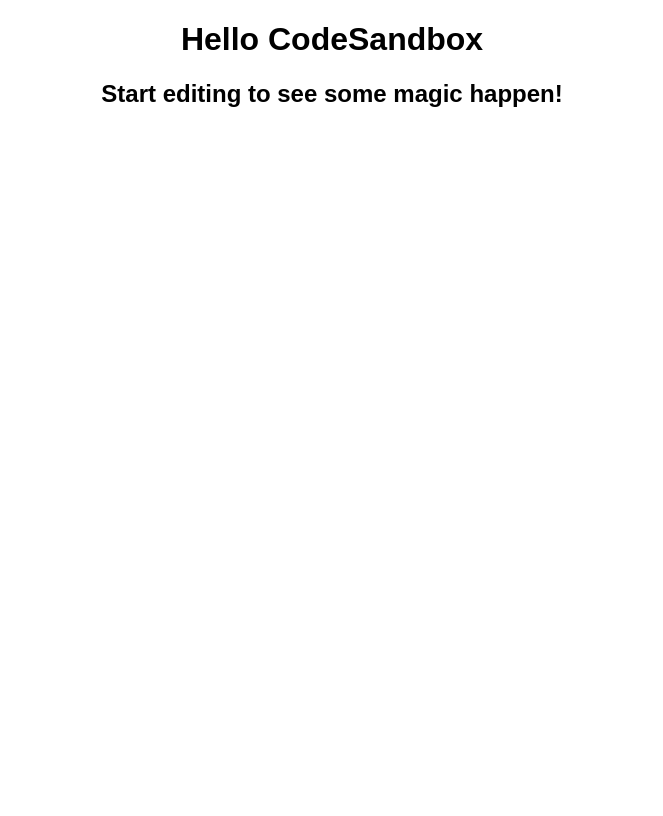
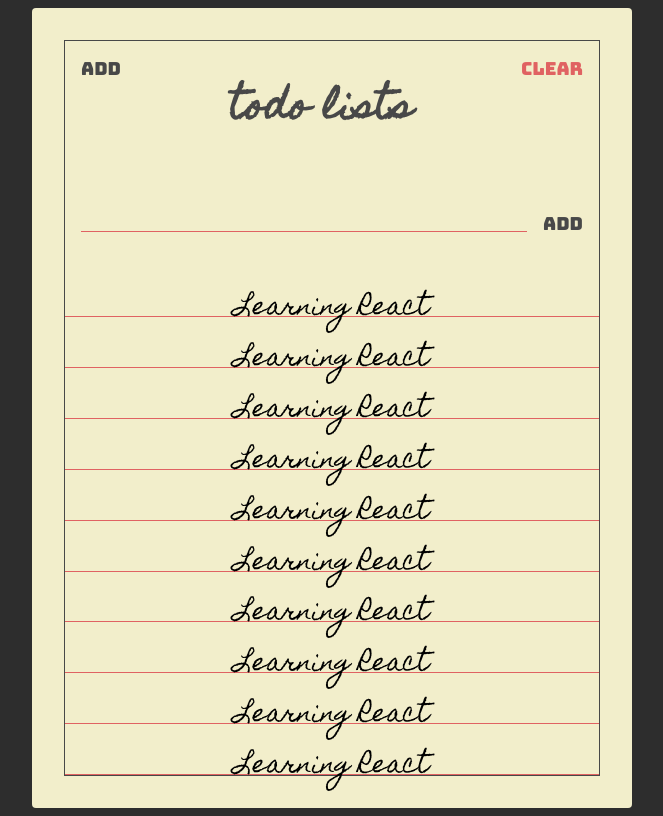
Before and after one commit to sabilimaulana/react-todolist, a React (Create React App) app: page / in a window 1280 px wide. Shown: the whole page, without its empty margins (308-971 px from the left). Built offline with nearby package versions, Linux system fonts and the light colour scheme.

Commit message:
migrasi html css ke react

```diff
--- a/public/index.html
+++ b/public/index.html
@@ -1,16 +1,24 @@
 <!DOCTYPE html>
 <html lang="en">
-
   <head>
-	<meta charset="utf-8">
-	<meta name="viewport" content="width=device-width, initial-scale=1, shrink-to-fit=no">
-	<meta name="theme-color" content="#000000">
+    <meta charset="utf-8" />
+    <meta
+      name="viewport"
+      content="width=device-width, initial-scale=1, shrink-to-fit=no"
+    />
+    <meta name="theme-color" content="#000000" />
     <!--
       manifest.json provides metadata used when your web app is added to the
       homescreen on Android. See https://developers.google.com/web/fundamentals/engage-and-retain/web-app-manifest/
     -->
-	<link rel="manifest" href="%PUBLIC_URL%/manifest.json">
-	<link rel="shortcut icon" href="%PUBLIC_URL%/favicon.ico">
+    <link rel="manifest" href="%PUBLIC_URL%/manifest.json" />
+    <link rel="shortcut icon" href="%PUBLIC_URL%/favicon.ico" />
+
+    <!-- font -->
+    <link
+      href="https://fonts.googleapis.com/css2?family=Bungee&family=Homemade+Apple&display=swap"
+      rel="stylesheet"
+    />
     <!--
       Notice the use of %PUBLIC_URL% in the tags above.
       It will be replaced with the URL of the `public` folder during the build.
@@ -39,5 +47,4 @@
       To create a production bundle, use `npm run build` or `yarn build`.
     -->
   </body>
-
 </html>
--- a/src/App.js
+++ b/src/App.js
@@ -3,9 +3,77 @@ import "./styles.css";
 
 export default function App() {
   return (
-    <div className="App">
-      <h1>Hello CodeSandbox</h1>
-      <h2>Start editing to see some magic happen!</h2>
+    <div class="container">
+      <div class="frame">
+        <section class="header">
+          <button class="header-btn main-black-color">Add</button>
+          <h1 class="header-title">Todo lists</h1>
+          <button class="header-btn main-red-color">Clear</button>
+        </section>
+
+        <section class="add">
+          <form class="add-form">
+            <input type="text" class="add-input" />
+            <button class="add-btn main-black-color">Add</button>
+          </form>
+        </section>
+
+        <section class="todos">
+          <div class="todo">
+            <span class="todo-text">Learning React</span>
+          </div>
+        </section>
+        <section class="todos">
+          <div class="todo">
+            <span class="todo-text">Learning React</span>
+          </div>
+        </section>
+        <section class="todos">
+          <div class="todo">
+            <span class="todo-text">Learning React</span>
+          </div>
+        </section>
+        <section class="todos">
+          <div class="todo">
+            <span class="todo-text">Learning React</span>
+          </div>
+        </section>
+        <section class="todos">
+          <div class="todo">
+            <span class="todo-text">Learning React</span>
+          </div>
+        </section>
+        <section class="todos">
+          <div class="todo">
+            <span class="todo-text">Learning React</span>
+          </div>
+        </section>
+        <section class="todos">
+          <div class="todo">
+            <span class="todo-text">Learning React</span>
+          </div>
+        </section>
+        <section class="todos">
+          <div class="todo">
+            <span class="todo-text">Learning React</span>
+          </div>
+        </section>
+        <section class="todos">
+          <div class="todo">
+            <span class="todo-text">Learning React</span>
+          </div>
+        </section>
+        <section class="todos">
+          <div class="todo">
+            <span class="todo-text">Learning React</span>
+          </div>
+        </section>
+      </div>
     </div>
+
+    // <div className="App">
+    //   <h1>Hello CodeSandbox</h1>
+    //   <h2>Start editing to see some magic happen!</h2>
+    // </div>
   );
 }
--- a/src/styles.css
+++ b/src/styles.css
@@ -1,4 +1,161 @@
-.App {
+/* .App {
   font-family: sans-serif;
   text-align: center;
+} */
+
+* {
+  box-sizing: border-box;
 }
+
+:root {
+  --main-red-color: #e06262;
+  --main-black-color: #484848;
+}
+
+.main-red-color {
+  color: var(--main-red-color);
+}
+
+.main-black-color {
+  color: var(--main-black-color);
+}
+html {
+  font-size: 10px;
+}
+
+body {
+  display: flex;
+  justify-content: center;
+  align-content: center;
+  align-items: center;
+
+  background-color: #2d2d2d;
+  height: 100vh;
+}
+
+body,
+html {
+  margin: o;
+  padding: 0;
+  font-family: -apple-system, BlinkMacSystemFont, "Segoe UI", Roboto, Oxygen,
+    Ubuntu, Cantarell, "Open Sans", "Helvetica Neue", sans-serif;
+}
+
+.container {
+  width: 600px;
+  height: 800px;
+  background-color: #f2eecb;
+  border-radius: 4px;
+
+  padding: 32px;
+}
+
+.frame {
+  border: 1px solid var(--main-black-color);
+  height: 100%;
+
+  display: flex;
+  flex-direction: column;
+  justify-content: space-between;
+}
+
+.header {
+  display: flex;
+  align-items: flex-start;
+}
+
+.header-title {
+  flex: 1;
+  text-align: center;
+
+  color: var(--main-black-color);
+  font-size: 3.6rem;
+  font-family: "Homemade Apple", sans-serif;
+  text-transform: lowercase;
+}
+
+.header-btn {
+  font-size: 1.8rem;
+  font-family: "Bungee", sans-serif;
+
+  padding: 16px;
+  cursor: pointer;
+
+  background: unset;
+  border: unset;
+  outline: unset;
+}
+
+.header-btn.main-red-color:active {
+  text-shadow: 1px 1px 2px var(--main-red-color);
+}
+
+.header-btn.main-black-color:active {
+  text-shadow: 1px 1px 2px var(--main-black-color);
+}
+
+.add {
+  padding: 16px;
+}
+
+.add-form {
+  display: flex;
+  align-items: flex-start;
+}
+
+.add-input {
+  background: unset;
+  border: unset;
+  padding: 0 64px;
+
+  flex: 1;
+
+  border-bottom: 1px solid var(--main-red-color);
+  outline: unset;
+
+  font-family: "Homemade Apple", sans-serif;
+  font-size: 16px;
+  text-transform: lowercase;
+}
+
+.add-btn {
+  font-size: 1.8rem;
+  font-family: "Bungee", sans-serif;
+
+  padding: 16px;
+  padding-right: unset;
+  cursor: pointer;
+
+  background: unset;
+  border: unset;
+  outline: unset;
+}
+
+.add-btn.main-black-color:active {
+  text-shadow: 1px 1px 2px var(--main-black-color);
+}
+
+.todos {
+  display: flex;
+  flex-direction: column;
+}
+
+.todo {
+  position: relative;
+
+  flex: 1 0 auto;
+  text-align: center;
+
+  min-height: 34px;
+  margin: 16px 0 0;
+  font-family: "Homemade Apple", sans-serif;
+  font-size: 24px;
+
+  border-bottom: 1px solid var(--main-red-color);
+}
+
+.todo-text {
+  position: absolute;
+  left: 50%;
+  transform: translate(-50%);
+}
```
Also changed, not shown: package.json (+9 -4 lines). Lines whose indentation alone changed are shown as unchanged.
